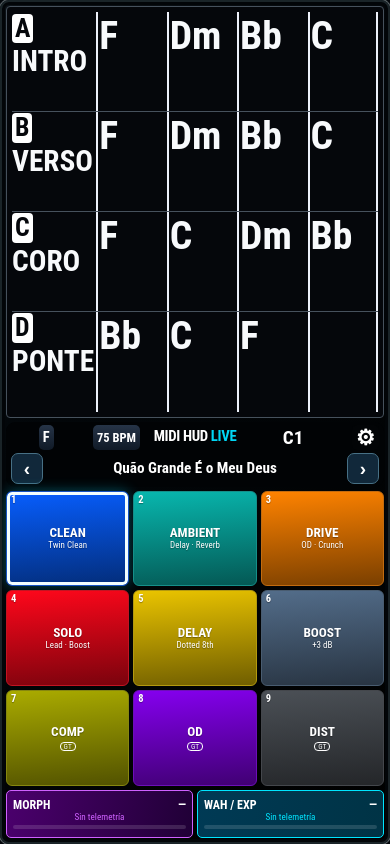
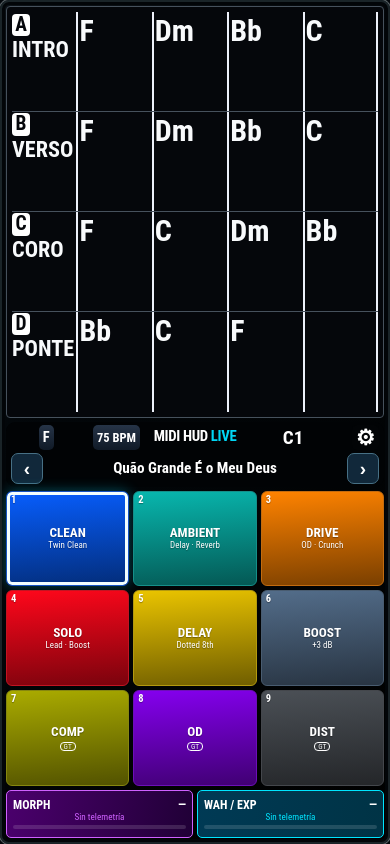
Before and after one commit to geobit1989-crypto/MIDI-HUD, a plain HTML site: page v03.html in a window 390 px wide. Drawn offline with Linux system fonts and the light colour scheme.

Commit message:
fix(live): constrain section headings laterally and keep adaptive sheet typography readable

```diff
--- a/live/sheet-adaptive-v1.css
+++ b/live/sheet-adaptive-v1.css
@@ -45,6 +45,14 @@
  font-size:var(--sheet-letter-size);
  line-height:1.14;
 }
+.lead-sheet .section-label > span:last-child{
+ min-width:0;
+ max-width:100%;
+ white-space:normal;
+ overflow-wrap:normal;
+ word-break:normal;
+ hyphens:none;
+}
 /* Repetir compás: a la ALTURA de los acordes, jamás centrado verticalmente. */
 .lead-sheet .bar.repeat-measure{
  position:relative;
@@ -88,3 +96,46 @@
 @media (orientation:portrait) and (max-width:600px) and (max-height:650px){
  .switch-grid{height:calc(clamp(141px,27dvh,185px) + 5dvh)}
 }
+
+
+/* La columna de títulos es una frontera estricta: ningún título invade acordes. */
+.lead-sheet .sheet-section{
+ grid-template-columns:minmax(0,17.6%) minmax(0,82.4%);
+ min-width:0;
+ overflow:hidden;
+}
+.lead-sheet .section-label{
+ width:100%;
+ max-width:100%;
+ min-width:0;
+ box-sizing:border-box;
+ overflow:hidden;
+ gap:clamp(2px,.7cqw,12px);
+ padding-right:clamp(3px,.65cqw,10px);
+}
+.lead-sheet .section-label > span:last-child{
+ flex:1 1 0;
+ max-width:100%;
+ min-width:0;
+ overflow:hidden;
+ overflow-wrap:normal;
+ word-break:normal;
+ hyphens:none;
+}
+.lead-sheet .chord-lines{
+ min-width:0;
+ overflow:hidden;
+}
+@media (max-width:600px) and (orientation:portrait){
+ .lead-sheet .section-label{
+  flex-direction:column;
+  align-items:flex-start;
+  gap:1px;
+  padding-right:2px;
+ }
+ .lead-sheet .section-label > span:last-child{
+  flex:0 1 auto;
+  width:100%;
+ }
+ .lead-sheet .section-letter{flex:0 0 auto}
+}
```
